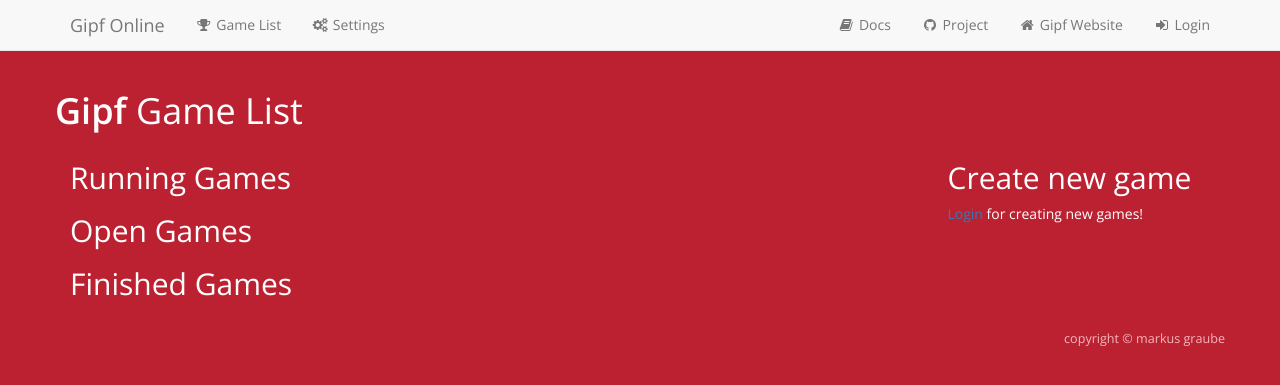
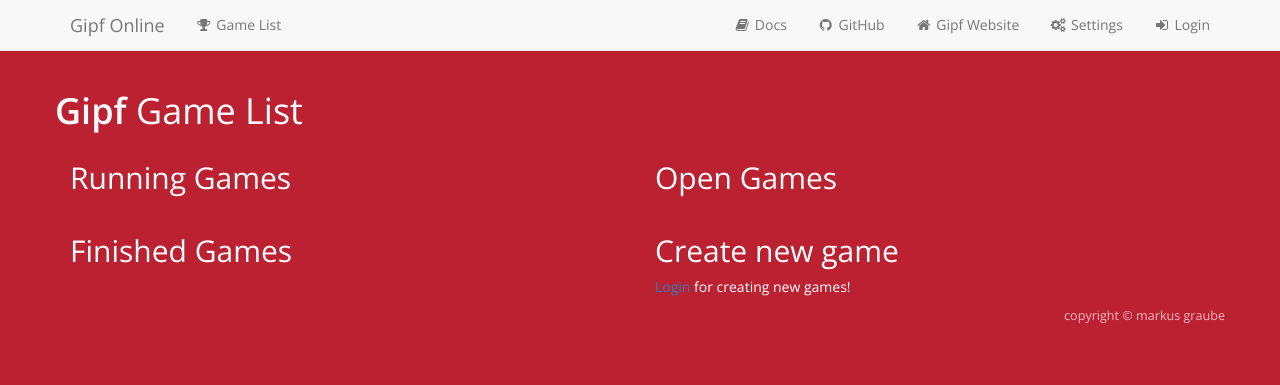
Before and after one commit to markusgraube/gipf, a Python web app: template gipf/templates/game_list.mako in a window 1280 px wide. Shown: the top 385 px of the page. Run offline with Mako, Linux system fonts and the light colour scheme; the template is opened without the code that fills it, so the values that code supplies are empty; some libraries are stand-ins or nearby versions.

Commit message:
nice graphic UI

```diff
--- a/gipf/static/js/gipfBoard.js
+++ b/gipf/static/js/gipfBoard.js
@@ -197,7 +197,7 @@ function drawBoard() {
 
 }
 
-function initStones(game_id) {
+function initStones(game_id, user) {
     $.get('/api/game/'+game_id, function (game_json) {
         for (var key in game_json.stones) {
             var stone = game_json.stones[key];
@@ -205,7 +205,8 @@ function initStones(game_id) {
             r_stones[key] = drawStone(key, stone.field, stone.color);
             var r_stone_set = r.setFinish();
             r_stone_set.attr({"fill-opacity":0.9, "stroke-width": 4});
-            if (stone.field=="reserve_black" || stone.field=="reserve_white")
+            if ( (stone.color == 'white' && user==game_json.player_white  && stone.field=="reserve_white") ||
+                 (stone.color == 'black' && user==game_json.player_black  && stone.field=="reserve_black") )
                 makeStoneMoveable(key);
             else
                 makeStoneUnmoveable(key);
--- a/gipf/templates/game.mako
+++ b/gipf/templates/game.mako
@@ -11,12 +11,20 @@
     <script src="${request.static_url('gipf:static/js/raphael.js')}"></script>
     <script src="${request.static_url('gipf:static/js/gipfBoard.js')}"></script>
     <script type="text/javascript" charset="utf-8">
+        var turn_old;
 
         function sendMove(field, stone, direction){
             $.post('/api/game/${id}/move', {'field': field, 'stone': stone, 'direction': direction}, function(response_json) {
                 console.log(response_json);
                 if (response_json.error == false)
                     makeStoneUnmoveable(stone);
+                else {
+                    $(".message-box").append("" +
+                            "<div class='alert alert-warning alert-dismissible' role='alert'>" +
+                            "   <button type='button' class='close' data-dismiss='alert' aria-label='Close'><span aria-hidden='true'>&times;</span></button>" +
+                            response_json.error +
+                            "</div>");
+                }
                 updateBoard(response_json.game);
                 updateInfoBox(response_json.game);
             });
@@ -35,8 +43,11 @@
         function getUpdateBoard() {
             $.get('/api/game/${id}', function(game_json) {
                 console.log(game_json);
+                if (turn_old != game_json.turn) {
+                    turn_old = game_json.turn;
                     updateBoard(game_json);
                     updateInfoBox(game_json);
+                }
             });
         }
 
@@ -57,10 +68,16 @@
             getUpdateBoard();
         });
 
+
+        setInterval( function () {
+                 getUpdateBoard();
+            }, 3000 );
+
         $(document).ready(function(){
             initRaphael();
-            initStones('${id}');
+            initStones('${id}', '${user_logged_in}');
             getUpdateBoard();
+
         });
     </script>
 </%block>
@@ -75,20 +92,16 @@
         flag_black = "fa-flag"
 %>
 
-
-<div class="row">
 <h1><span class="font-semi-bold">Game</span> <span class="smaller">${id}</span></h1>
-    <div id="game_info" class="col-md-2">
-        <h2>Info</h2>
-        <ul>
+<div id="game_info"  class="row">
+    <ul class="list-inline">
         <li>White: ${game.player_white} <span id="white_on_turn" class="fa ${flag_white} fa-lg"> </span></li>
         <li>Black: ${game.player_black} <span id="black_on_turn" class="fa ${flag_black} fa-lg"> </span></li>
-            <li>Turns: <span id="turns">${game.turn}</span></li>
+        <li>Turn: <span id="turns">${game.turn}</span></li>
         <li>Time: 12:23</li>
-            <li><button class="btn btn-default" id="action_update">Update</button></li>
+        <li><a id="action_update"><span id="black_on_turn" class="fa fa-refresh"> </span></a></li>
     </ul>
-    </div>
-    <div class="col-md-10">
+    <div class="col-xs-12">
         <div id="holder"></div>
     </div>
 </div>
--- a/gipf/templates/game_list.mako
+++ b/gipf/templates/game_list.mako
@@ -6,8 +6,7 @@
 
 <div class="row">
     <h1><span class="font-semi-bold">Gipf</span> <span class="smaller">Game List</span></h1>
-    <div class="col-sm-9">
-        <div class="content">
+    <div class="col-sm-6">
         <h2>Running Games</h2>
         <div class="list-group">
         % for (key, game) in running_games.items():
@@ -26,13 +25,14 @@
             </a>
         % endfor
         </div>
-
+    </div>
+    <div class="col-sm-6">
         <h2>Open Games</h2>
         <div class="list-group">
         % for (key, game) in open_games.items():
             <a class="list-group-item" href="/game/${key}/join">
                 <div class="row">
-                        <div class="col-xs-6">${key}</div>
+                    <div class="col-xs-6"><strong>${key}</strong></div>
                     <div class="col-xs-3">
                         % if game.player_white:
                             ${game.player_white}
@@ -51,7 +51,8 @@
             </a>
         % endfor
          </div>
-
+    </div>
+    <div class="col-sm-6">
         <h2>Finished Games</h2>
         <div class="list-group">
         % for (key, game) in finished_games.items():
@@ -72,13 +73,10 @@
             </a>
         % endfor
         </div>
-
-
     </div>
-    </div>
-    <div class="col-sm-3">
+    <div class="col-sm-6">
         <h2>Create new game</h2>
-        % if login:
+        % if user_logged_in:
             <form id="newGame" action="newGame">
                 <label>Game Name<input type="text" class="form-control" name="name" id="name"></label>
                 <label>Color<select id="color" class="form-control" name="color">
--- a/gipf/templates/layout.mako
+++ b/gipf/templates/layout.mako
@@ -41,16 +41,15 @@
             <div id="navbar" class="collapse navbar-collapse">
               <ul class="nav navbar-nav navbar-left">
                 <li><a href="/game"><i class="fa fa-trophy fa-fw"></i> Game List</a></li>
-                <li><a href="/settings"><i class="fa fa-cogs fa-fw"></i> Settings</a></li>
               </ul>
               <ul class="nav navbar-nav navbar-right">
                 <li><a href="/docs"><i class="fa fa-book fa-fw"></i> Docs</a></li>
-                <li><a href="https://github.com/markusgraube/gipf"><i class="fa fa-github fa-fw"></i> Project</a></li>
-                <li><a href="http://www.gipf.com/"><i class="fa fa-home fa-fw"></i> Gipf Website</a></li>
+                <li><a href="https://github.com/markusgraube/gipf"><i class="fa fa-github fa-fw"></i> GitHub</a></li>
+                <li class="visible-lg"><a href="http://www.gipf.com/"><i class="fa fa-home fa-fw"></i> Gipf Website</a></li>
+                <li><a href="/settings"><i class="fa fa-cogs fa-fw"></i> Settings</a></li>
                 <li class="divider"></li>
-                % if login:
-
-                  <li><a href="/logout"><i class="fa fa-sign-out fa-fw"></i> Logout ${login}</a></li>
+                % if user_logged_in:
+                  <li><a href="/logout"><i class="fa fa-sign-out fa-fw"></i> Logout ${user_logged_in}</a></li>
                 % else:
                     <li><a href="/login"><i class="fa fa-sign-in fa-fw"></i> Login</a></li>
                 % endif
@@ -60,16 +59,17 @@
     </nav>
 
        <div class="container">
-           % if message:
-               <div class="row">
-                   <div class="message-box">
+           <div class="row">
+               <div class="message-box">
+                   % if message:
                        <div class="alert alert-warning alert-dismissible" role="alert">
                           <button type="button" class="close" data-dismiss="alert" aria-label="Close"><span aria-hidden="true">&times;</span></button>
                           ${message}
                         </div>
-                   </div>
+                   % endif
                </div>
-           % endif
+           </div>
+
 
         ${next.body()}
 
```
Also changed, not shown: gipf/models.py (+19 -3 lines), gipf/views.py (+26 -30 lines). Lines whose indentation alone changed are shown as unchanged.
